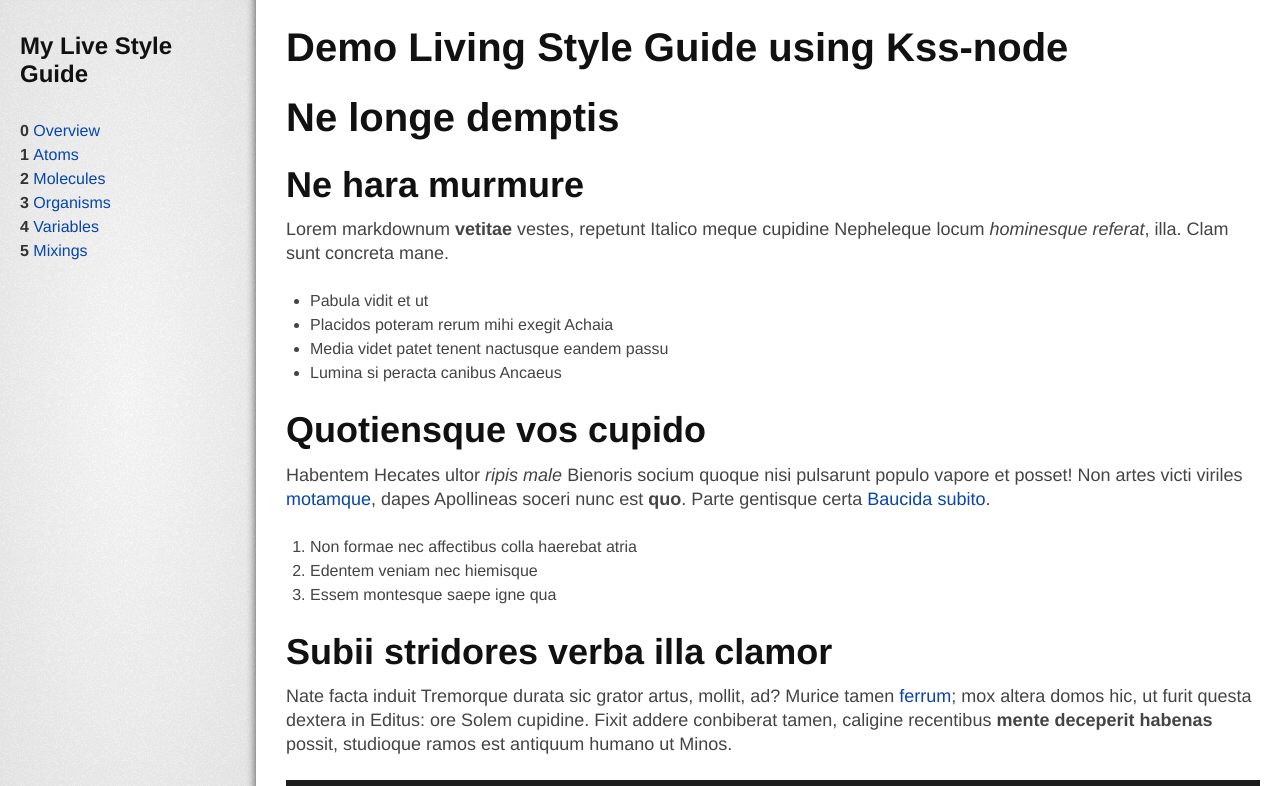
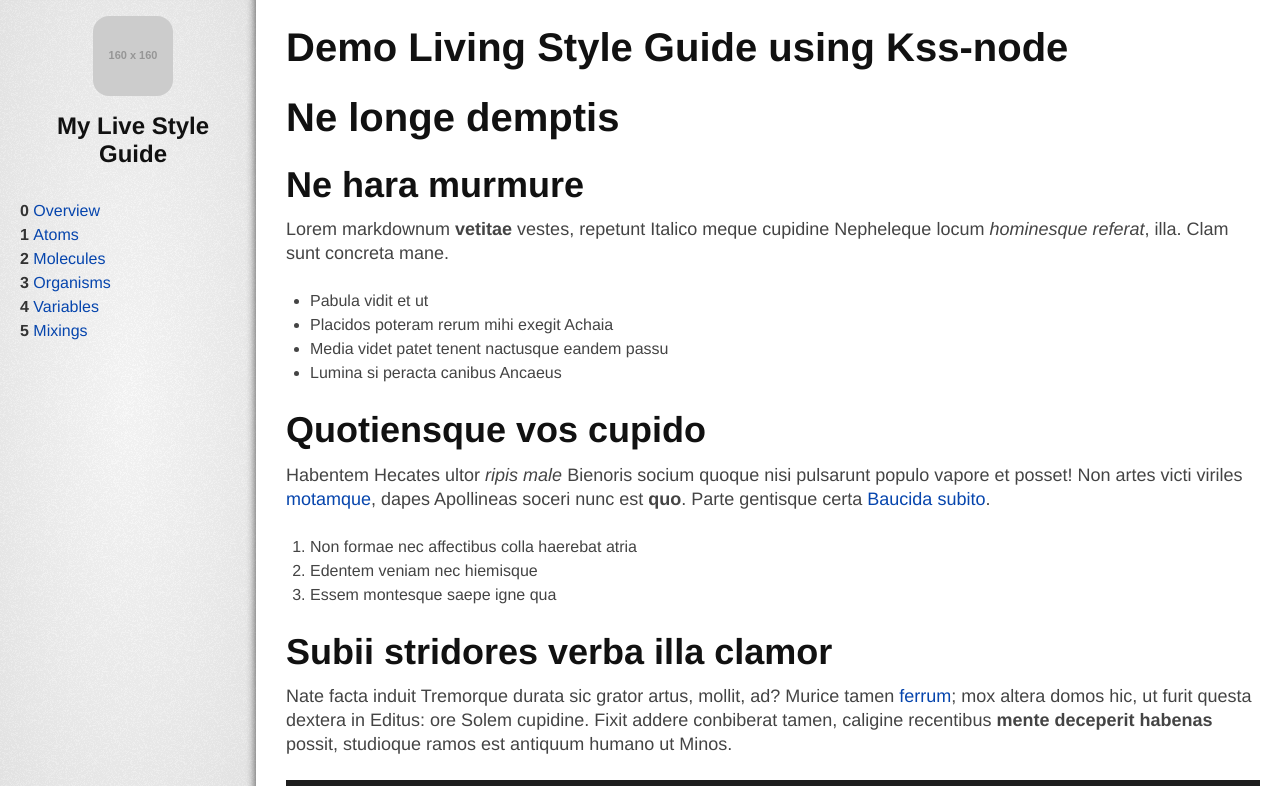
Before and after one commit to Lukas238/styleguide-boilerplate, a plain HTML site: page index.html in a window 1280 px wide. Shown: the top 786 px of the page. Drawn offline with nearby package versions, Linux system fonts and the light colour scheme; placeholder pictures from the web are drawn by us.

Commit message:
Added logo

```diff
--- a/css/styles.css
+++ b/css/styles.css
@@ -1147,6 +1147,20 @@ a.label:hover, a.label:focus {
   .label-danger[href]:hover, .label-danger[href]:focus {
     background-color: #c9302c; }
 
+.kss-style .kss-header:before {
+  content: '';
+  display: block;
+  width: 80px;
+  height: 80px;
+  background-image: url(http://placehold.it/160x160&text=Logo);
+  background-size: 100%;
+  background-repeat: no-repeat;
+  border-radius: 1em;
+  margin: -1em auto 1em auto; }
+
+.kss-style .kss-header .kss-doc-title {
+  text-align: center; }
+
 @media screen and (min-width: 1200px) {
   body {
     padding-right: 25px;
```
